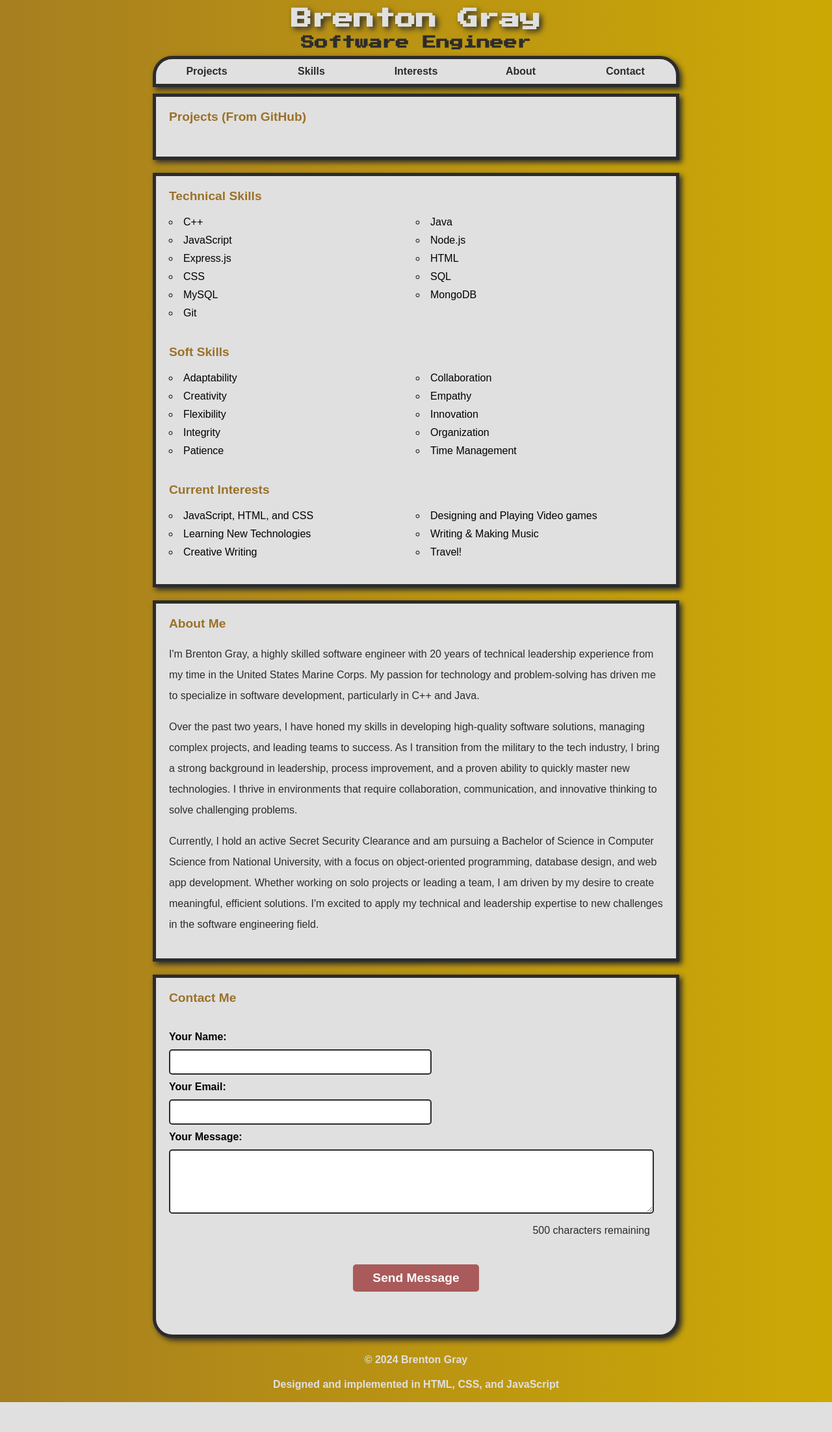
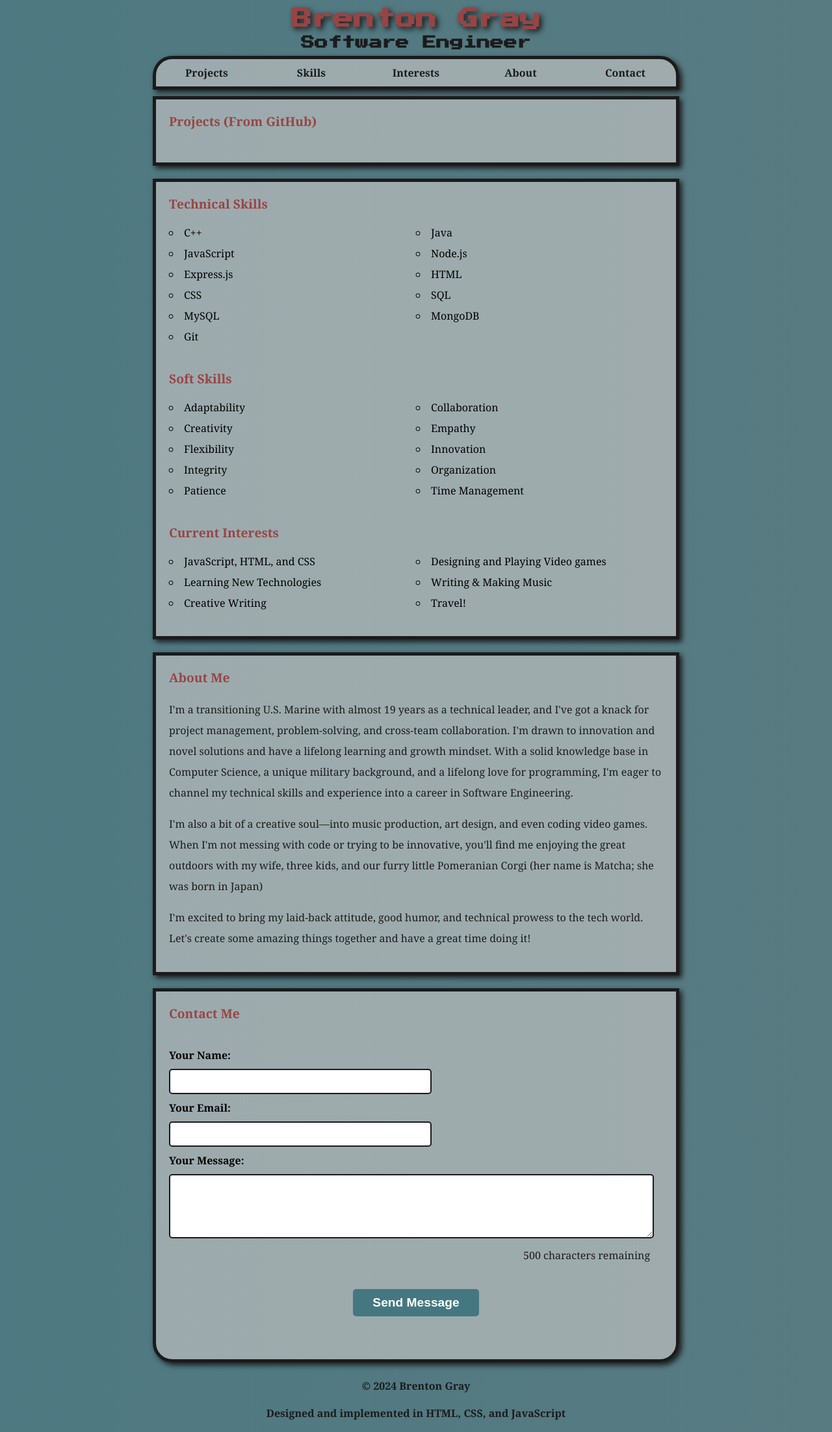
Before and after one commit to brenton-j-gray/portfolio, a PHP site: page / in a window 1280 px wide. Shown: the whole page at 65% size. Before the commit the page ends 2158 px from the top, so only its background shows below. Run offline with PHP 8.4, Linux system fonts and the light colour scheme.

Commit message:
change CSS styling and update about section

```diff
--- a/index.html
+++ b/index.html
@@ -16,7 +16,7 @@
     <meta property="og:url" content="https://gray-skull.github.io/portfolio/">
     <meta property="og:type" content="website">
     <link rel="stylesheet" href="styles.css">
-    <title>Brenton Gray | Software Engineer Portfolio</title>
+    <title>Brenton Gray | Software Engineer</title>
 </head>
 
 <body>
@@ -28,7 +28,7 @@
     <nav class="fancy-border top-section">
         <a href="#projects">Projects</a>
         <a href="#skills">Skills</a>
-        <a href="#interests">Interests</a>
+        <a href="#Interests">Interests</a>
         <a href="#about">About</a>
         <a href="#contact">Contact</a>
     </nav>
@@ -69,7 +69,7 @@
             <li>Patience</li>
             <li>Time Management</li>
         </ul>
-        <h3>Current Interests</h3>
+        <h3 id="Interests">Current Interests</h3>
         <ul class="itemList">
             <li>JavaScript, HTML, and CSS</li>
             <li>Designing and Playing Video games</li>
@@ -83,31 +83,13 @@
     <section class="fancy-border" id="about">
         <h3>About Me</h3>
         <p>
-            I&apos;m Brenton Gray, a highly skilled software engineer with
-            20 years of technical leadership experience from my time in
-            the United States Marine Corps. My passion for technology
-            and problem-solving has driven me to specialize in software
-            development, particularly in C++ and Java.
+            I'm a transitioning U.S. Marine with almost 19 years as a technical leader, and I've got a knack for project management, problem-solving, and cross-team collaboration. I'm drawn to innovation and novel solutions and have a lifelong learning and growth mindset. With a solid knowledge base in Computer Science, a unique military background, and a lifelong love for programming, I'm eager to channel my technical skills and experience into a career in Software Engineering.
         </p>
         <p>
-            Over the past two years, I have honed my skills in developing
-            high-quality software solutions, managing complex projects,
-            and leading teams to success. As I transition from the military
-            to the tech industry, I bring a strong background in leadership,
-            process improvement, and a proven ability to quickly master
-            new technologies. I thrive in environments that require
-            collaboration, communication, and innovative thinking to
-            solve challenging problems.
+            I'm also a bit of a creative soul—into music production, art design, and even coding video games. When I'm not messing with code or trying to be innovative, you'll find me enjoying the great outdoors with my wife, three kids, and our furry little Pomeranian Corgi (her name is Matcha; she was born in Japan)
         </p>
         <p>
-            Currently, I hold an active Secret Security Clearance and
-            am pursuing a Bachelor of Science in Computer Science from
-            National University, with a focus on object-oriented programming,
-            database design, and web app development. Whether working on solo
-            projects or leading a team, I am driven by my desire to create
-            meaningful, efficient solutions. I&apos;m excited to apply my
-            technical and leadership expertise to new challenges in the
-            software engineering field.
+            I'm excited to bring my laid-back attitude, good humor, and technical prowess to the tech world. Let's create some amazing things together and have a great time doing it!
         </p>
     </section>
 
--- a/scripts.js
+++ b/scripts.js
@@ -1,9 +1,10 @@
-// Function to fetch repository data from GitHub
+
 // DOMContentLoaded event ensures the script runs after the HTML has been parsed
 document.addEventListener('DOMContentLoaded', () => {
     fetchGitHubRepos();
 });
 
+// Function to fetch repository data from GitHub
 async function fetchGitHubRepos() {
     try {
         const response = await fetch(`https://api.github.com/users/gray-skull/repos`);
--- a/styles.css
+++ b/styles.css
@@ -1,9 +1,9 @@
 :root {
-    --primary-color: #aa5a5a;
-    --secondary-color: #9b7128;
-    --tertiary-color: #d4b100;
-    --bright-color: #e0e0e0;
-    --dark-color: #2c2c2c;
+    --primary-color: #457781;
+    --secondary-color: #984444;
+    --tertiary-color: #637d82;
+    --bright-color: #c3c3c3aa;
+    --dark-color: #1b1b1b;
     --pixel-font: 'Press Start 2P', 'Lora', sans-serif;
     --shadow: 4px 4px 8px var(--dark-color);
 }
@@ -64,16 +64,16 @@
 
 html {
     scroll-behavior: smooth;
-    font-family: sans-serif;
+    font-family: "Georgia", sans-serif;
     font-size: 16px;
 }
 
 body {
     font-size: 1rem;
 
-    background: linear-gradient(90deg, var(--primary-color), var(--secondary-color), var(--tertiary-color));
+    background: linear-gradient(90deg, var(--primary-color), var(--tertiary-color));
     background-size: 300% 300%;
-    animation: gradientAnimation 12s ease infinite;
+    animation: gradientAnimation 10s ease infinite;
 
     display: flex;
     flex-direction: column;
@@ -174,7 +174,7 @@ h2 {
     font-size: 2rem;
     text-align: center;
     text-shadow: var(--shadow);
-    color: var(--bright-color);
+    color: var(--secondary-color);
     padding: 0px;
     margin: 2%;
 }
@@ -267,7 +267,7 @@ form button:hover {
 footer h4 {
     padding: 5px;
     margin: 10px 0px 10px 0px;
-    color: var(--bright-color);
+    color: var(--dark-color);
 }
 
 #char-count {
@@ -284,7 +284,7 @@ footer h4 {
     }
 
     nav {
-        font-size: 1.3rem;
+        font-size: 1.2rem;
         grid-template-columns: 1fr 1fr;
         grid-auto-flow: row;
     }
@@ -293,7 +293,6 @@ footer h4 {
         list-style-type: none;
         text-align: center;
         gap: 20px 20px;
-
     }
 
     #github-projects.projectList a {
@@ -302,7 +301,6 @@ footer h4 {
         margin: 10px 0px 10px 0px;
         /* align a tags in the center */
         justify-self: center;
-
     }
 
     h3 {
@@ -311,6 +309,6 @@ footer h4 {
     }
 
     p {
-        text-align: center;
+        text-align: justify;
     }
 }
```
Also changed, not shown: README.md, images/background.webp (deleted), images/background2.webp (deleted).
